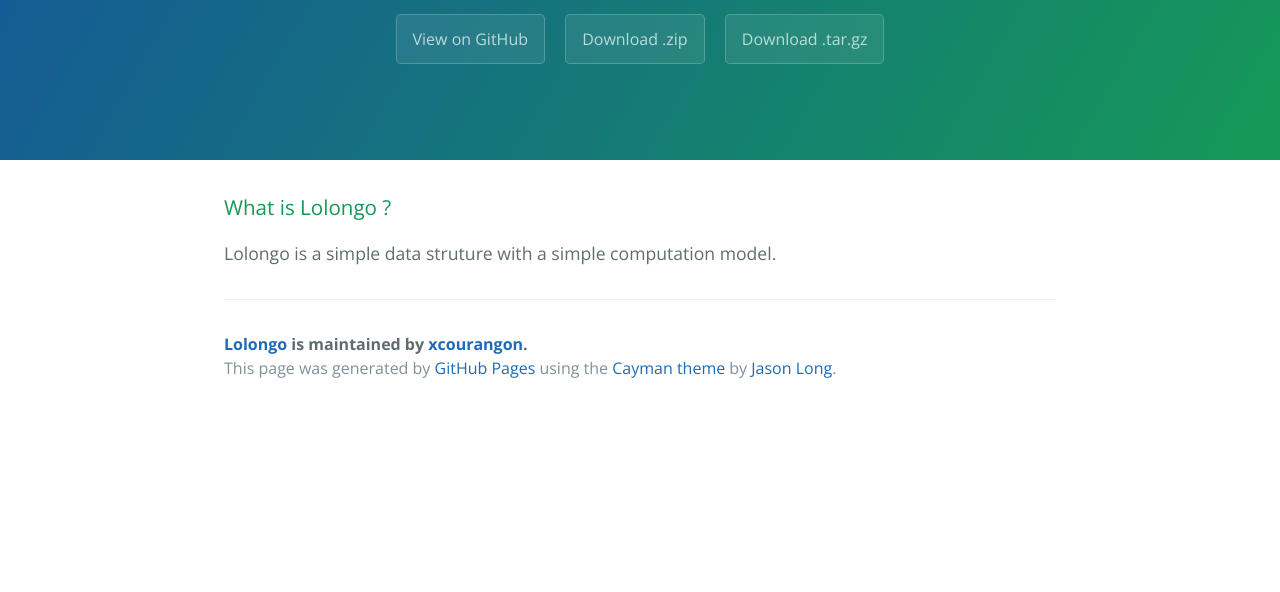
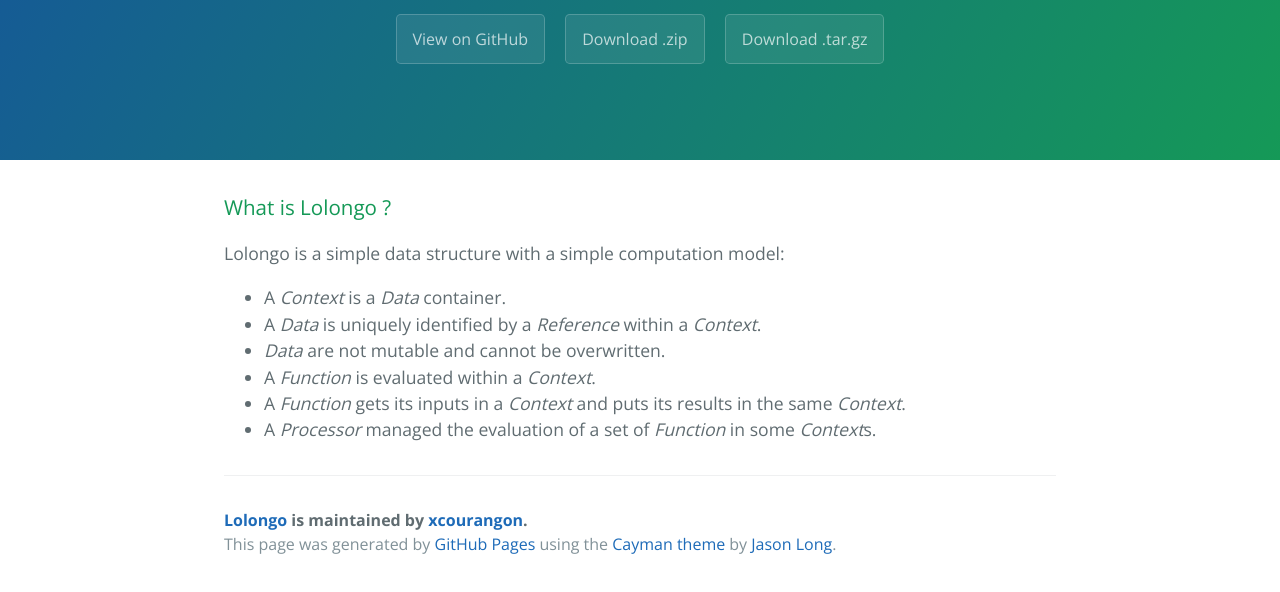
Before and after one commit to xcourangon/lolongo, a plain HTML site: page index.html in a window 1280 px wide. Shown: the part 176-768 px from the top of the page. Drawn offline with nearby package versions, Linux system fonts and the light colour scheme.

Commit message:
Create gh-pages branch via GitHub

```diff
--- a/index.html
+++ b/index.html
@@ -22,7 +22,17 @@
       <h3>
 <a id="what-is-lolongo-" class="anchor" href="#what-is-lolongo-" aria-hidden="true"><span class="octicon octicon-link"></span></a>What is Lolongo ?</h3>
 
-<p>Lolongo is a simple data struture with a simple computation model.</p>
+<p>Lolongo is a simple data structure with a simple computation model:</p>
+
+<ul>
+<li>A <i>Context</i> is a <i>Data</i> container.</li>
+<li>A <i>Data</i> is uniquely identified by a <i>Reference</i> within a <i>Context</i>.</li>
+<li>
+<i>Data</i> are not mutable and cannot be overwritten.</li>
+<li>A <i>Function</i> is evaluated within a <i>Context</i>.</li>
+<li>A <i>Function</i> gets its inputs in a <i>Context</i> and puts its results in the same <i>Context</i>.</li>
+<li>A <i>Processor</i> managed the evaluation of a set of <i>Function</i> in some <i>Context</i>s.</li>
+</ul>
 
       <footer class="site-footer">
         <span class="site-footer-owner"><a href="https://github.com/xcourangon/lolongo">Lolongo</a> is maintained by <a href="https://github.com/xcourangon">xcourangon</a>.</span>
--- a/params.json
+++ b/params.json
@@ -1 +1 @@
-{"name":"Lolongo","tagline":"","body":"### What is Lolongo ?\r\nLolongo is a simple data struture with a simple computation model.\r\n","google":"","note":"Don't delete this file! It's used internally to help with page regeneration."}
+{"name":"Lolongo","tagline":"","body":"### What is Lolongo ?\r\nLolongo is a simple data structure with a simple computation model:\r\n* A <i>Context</i> is a <i>Data</i> container.\r\n* A <i>Data</i> is uniquely identified by a <i>Reference</i> within a <i>Context</i>.\r\n* <i>Data</i> are not mutable and cannot be overwritten.\r\n* A <i>Function</i> is evaluated within a <i>Context</i>.\r\n* A <i>Function</i> gets its inputs in a <i>Context</i> and puts its results in the same <i>Context</i>.\r\n* A <i>Processor</i> managed the evaluation of a set of <i>Function</i> in some <i>Context</i>s.\r\n","google":"","note":"Don't delete this file! It's used internally to help with page regeneration."}
```
